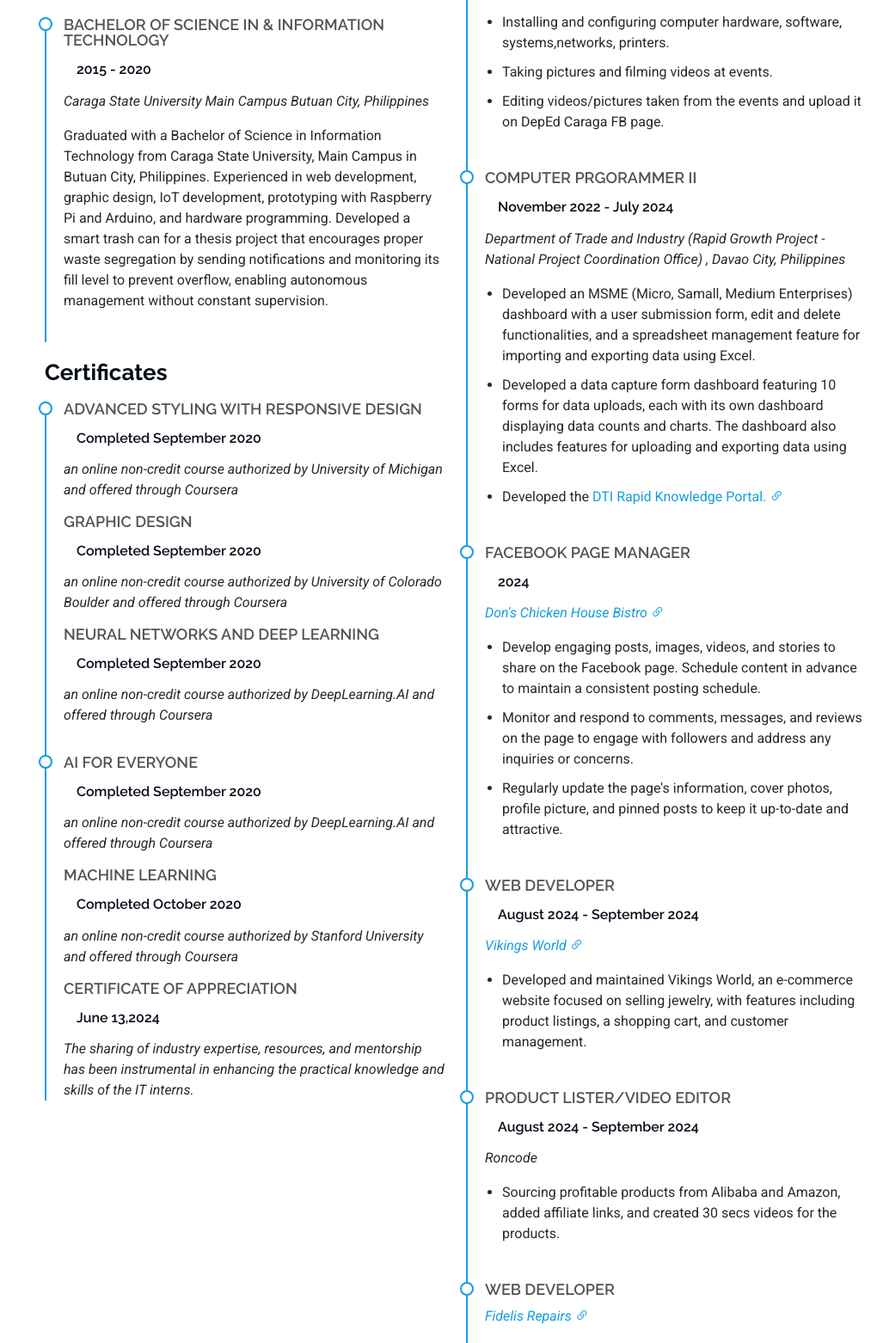
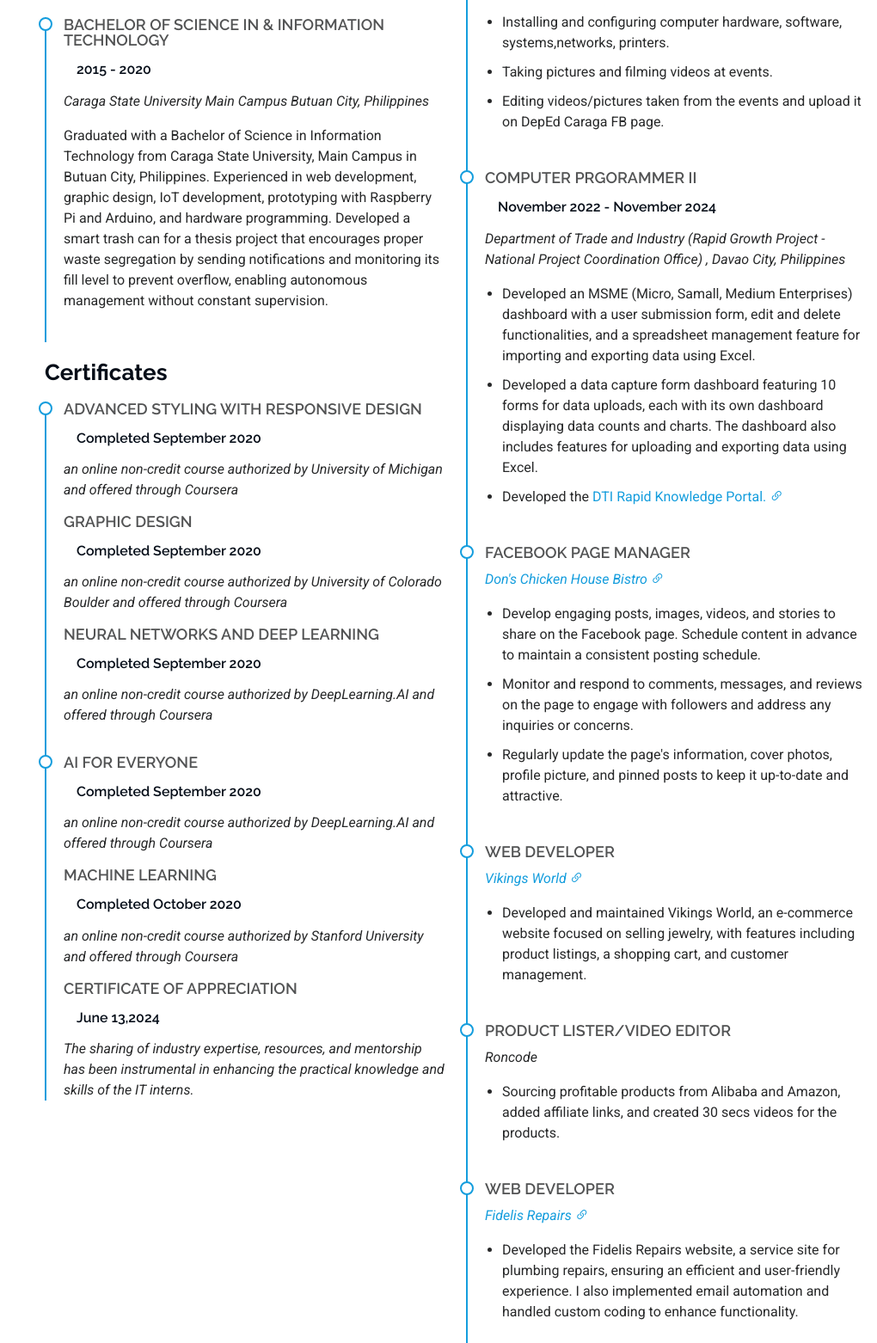
Before and after one commit to Samuelcabz/PDF_Splitter, a Flask app: page / in a window 1280 px wide. Shown: the part 2808-4370 px from the top of the page at 86% size, without its empty margins (260-1280 px from the left). Run offline with Flask 2, Linux system fonts and the light colour scheme; some libraries are stand-ins or nearby versions.

Commit message:
Update index.html

```diff
--- a/templates/index.html
+++ b/templates/index.html
@@ -374,7 +374,7 @@
 
             <div class="resume-item">
               <h4>Computer Prgorammer II</h4>
-              <h5>November 2022 - July 2024</h5>
+              <h5>November 2022 - November 2024</h5>
               <p><em>Department of Trade and Industry (Rapid Growth Project - National Project Coordination Office) , Davao City, Philippines </em></p>
               <ul>
                 <li>Developed an MSME (Micro, Samall, Medium Enterprises) dashboard with a user submission form, edit and delete functionalities, and a spreadsheet management feature for importing and exporting data using Excel.</li>
@@ -385,7 +385,6 @@
 
           <div class="resume-item">
               <h4>Facebook Page Manager</h4>
-              <h5>2024</h5>
               <p><em><a href="https://www.facebook.com/profile.php?id=61559491990359">Don's Chicken House Bistro <i class="bi bi-link-45deg"></i></a></em></p>
               <ul>
                 <li> Develop engaging posts, images, videos, and stories to share on the Facebook page. Schedule content in advance to maintain a consistent posting schedule.</li>
@@ -397,7 +396,6 @@
 
             <div class="resume-item">
               <h4>Web Developer</h4>
-              <h5>August 2024 - September 2024</h5>
               <p><em><a href="https://vikings-world.com/">Vikings World <i class="bi bi-link-45deg"></i></a></em></p>
               <ul>
                 <li>Developed and maintained Vikings World, an e-commerce website focused on selling jewelry, with features including product listings, a shopping cart, and customer management.</li>
@@ -406,7 +404,6 @@
 
               <div class="resume-item">
               <h4>Product Lister/Video Editor</h4>
-              <h5>August 2024 - September 2024</h5>
               <p><em>Roncode  </em></p>
               <ul>
                 <li>Sourcing profitable products from Alibaba and Amazon, added affiliate links, and created 30 secs videos for the products.</li>
```
